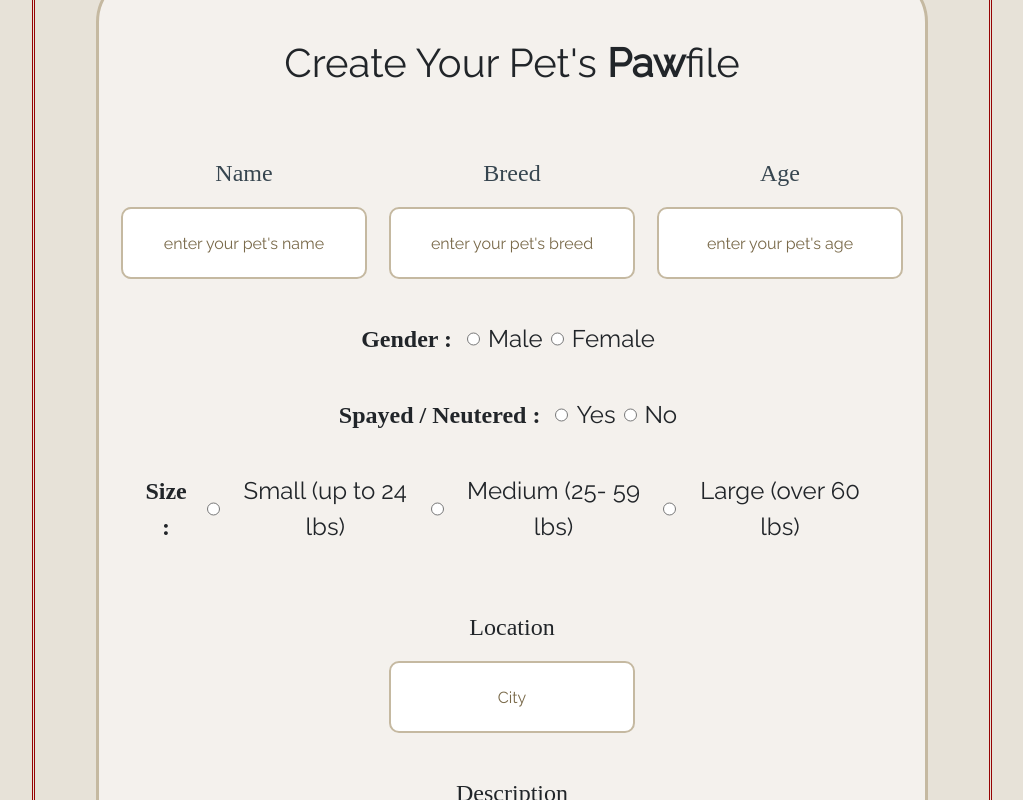
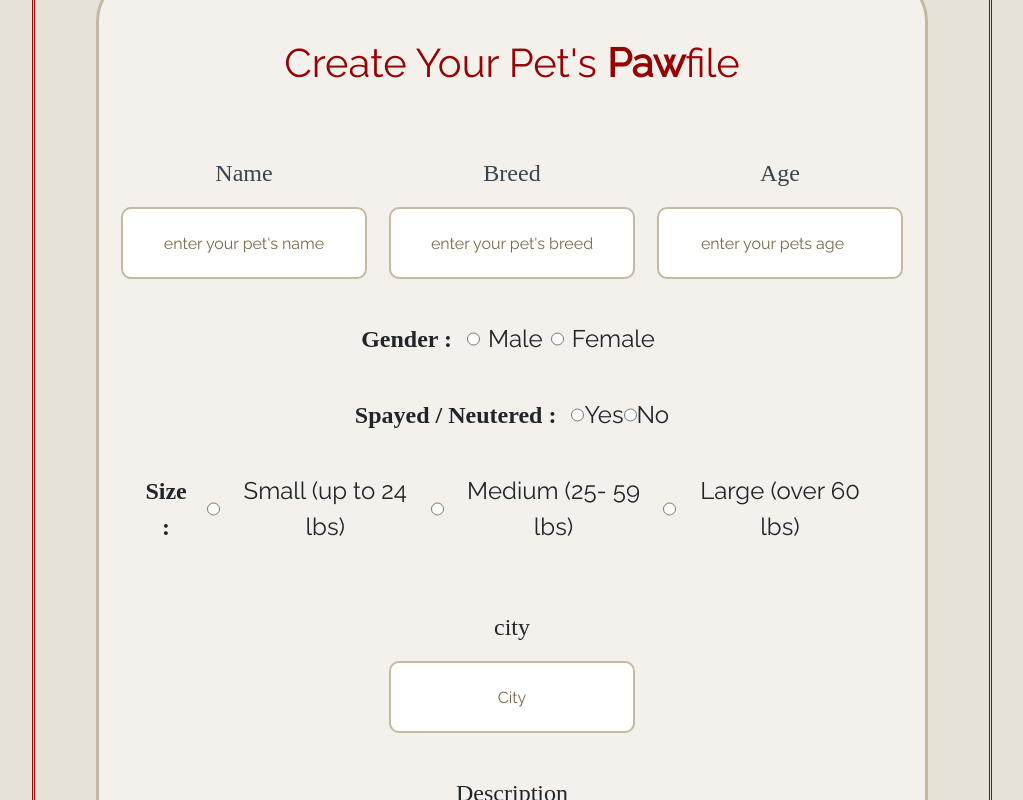
Before and after one commit to miaju/pawsome-pals, a React (Create React App) app: page /pets/new in a window 1280 px wide. Shown: the part 660-1460 px from the top of the page, without its empty margins (128-1151 px from the left). Built offline with nearby package versions, Linux system fonts and the light colour scheme; no server answers; a web font is replaced by a local one.

Commit message:
Update form values to match API

```diff
--- a/src/App.js
+++ b/src/App.js
@@ -5,24 +5,23 @@ import axios from "axios";
 // import LoginButton from 'components/LoginButton';
 // import LogoutButton from 'components/LogoutButton';
 // import Profile from 'components/Profile';
-import Form from 'components/Form';
-import NavBar from 'components/NavBar';
+import Form from "components/Form";
+import NavBar from "components/NavBar";
 import Profile from "components/Profile";
 
 import Home from "components/Home";
-import PetList from "components/PetList"
-
-
+import PetList from "components/PetList";
 
 function App() {
   const [pets, setPets] = useState([]);
 
   useEffect(() => {
-    axios.get("http://localhost:8080/api/pets")
-      .then((response) => {
-        const data = Object.entries(response.data).map(([key, value]) => ({ ...value }))
-        setPets(data);
-      });
+    axios.get("http://localhost:8080/api/pets").then((response) => {
+      const data = Object.entries(response.data).map(([key, value]) => ({
+        ...value,
+      }));
+      setPets(data);
+    });
   }, []);
 
   /**
@@ -31,11 +30,8 @@ function App() {
    * Values: name, fixed, breed, sex, age, location, description, size, housetrained
    */
   function addPet(pet) {
-    setPets([...pets, pet]);
+    setPets([...pets, newPet]);
   }
-
-  // An array containing an object of objects => pets[0]
-  console.log(pets[0]);
 
   return (
     <div>
@@ -43,7 +39,7 @@ function App() {
         <NavBar></NavBar>
         <div className="content">
           <Routes>
-            <Route path="/" element={<Home/>}/>
+            <Route path="/" element={<Home />} />
             <Route path="/pets/new" element={<Form addPet={addPet} />} />
             <Route path="/pets/view" element={<PetList pets={pets} />} />
             <Route path="/profile" element={<Profile />} />
@@ -51,7 +47,7 @@ function App() {
         </div>
       </BrowserRouter>
     </div>
-  )
+  );
 }
 
 export default App;
--- a/src/components/Form.js
+++ b/src/components/Form.js
@@ -27,9 +27,10 @@ export default function Form(props) {
   const age = useControlledInput("");
   const sex = useControlledInput("");
   const size = useControlledInput("");
-  const fixed = useControlledInput("");
-  const location = useControlledInput("");
+  const spayed_or_neutered = useControlledInput("");
+  const city = useControlledInput("");
   const description = useControlledInput("");
+  const photo_url = useControlledInput("");
 
   /**
    *
@@ -40,23 +41,26 @@ export default function Form(props) {
   function onSubmit(e) {
     e.preventDefault();
 
-    const newProfile = {
+    const value_toBoolean = spayed_or_neutered.value === "Yes" ? true : false;
+    const age_toNumber = Number(age.value);
+
+    const newPetProfile = {
       name: name.value,
       breed: breed.value,
-      age: age.value,
+      age: age_toNumber,
       sex: sex.value,
       size: size.value,
-      fixed: fixed.value,
-      location: location.value,
+      spayed_or_neutered: value_toBoolean,
+      city: city.value,
       description: description.value,
+      photo_url: "in process",
     };
 
-    props.addPet(newProfile);
-    // console.log(newProfile)
+    props.addPet(newPetProfile);
   }
 
   return (
-    <body id="body">
+    <div id="body">
       <div id="page-container">
         <div id="header">
           <h1>
@@ -66,8 +70,10 @@ export default function Form(props) {
           <img src={cuddling} id="pets-cuddling" alt="cuddling-pets" />
         </div>
         <div id="container">
-        <h1>Create Your Pet's <b>Paw</b>file</h1>
-        <form className="new-profile" onSubmit={onSubmit} autoComplete="off">
+          <h1>
+            Create Your Pet's <b>Paw</b>file
+          </h1>
+          <form className="new-profile" onSubmit={onSubmit} autoComplete="on">
             {/* <br /> */}
             <div id="labels">
               <label htmlFor="name" className="text-input">
@@ -98,7 +104,10 @@ export default function Form(props) {
                 <input
                   {...age}
                   id="age"
-                placeholder="enter your pet's age"
+                  placeholder="enter your pets age"
+                  maxLength="2"
+                  min="0"
+                  type="number"
                   required
                 />
               </label>
@@ -113,36 +122,58 @@ export default function Form(props) {
               <span className="sex">Female</span>
             </label>
 
-          <label htmlFor="fixed" className="radios">
+            <label htmlFor="spayed_or_neutered" className="radios">
               <span className="radio-tags">Spayed / Neutered :</span>
-            <input {...fixed} value="Yes" type="radio" name="fixed" required />
-            <span className="fixed">Yes</span>
-            <input {...fixed} value="No" type="radio" name="fixed" />
-            <span className="fixed">No</span>
+              <input
+                {...spayed_or_neutered}
+                value="Yes"
+                type="radio"
+                name="spayed_or_neutered"
+                required
+              />
+              <span className="spayed_or_neutered">Yes</span>
+              <input
+                {...spayed_or_neutered}
+                value="No"
+                type="radio"
+                name="spayed_or_neutered"
+              />
+              <span className="spayed_or_neutered">No</span>
             </label>
 
             <label htmlFor="size" className="radios">
               <span className="radio-tags">Size :</span>
-            <input {...size} value="small" type="radio" name="size" required />
+              <input
+                {...size}
+                value="Small"
+                type="radio"
+                name="size"
+                required
+              />
               <span className="size">Small (up to 24 lbs)</span>
-            <input {...size} value="medium" type="radio" name="size" />
+              <input {...size} value="Medium" type="radio" name="size" />
               <span className="size">Medium (25- 59 lbs)</span>
-            <input {...size} value="large" type="radio" name="size" />
+              <input {...size} value="Large" type="radio" name="size" />
               <span className="size">Large (over 60 lbs)</span>
             </label>
             <br />
 
-          <label htmlFor="location" className="text-input">
-            Location
+            <label htmlFor="city" className="text-input">
+              city
               <br />
-            <input {...location} placeholder="City" required />
+              <input {...city} placeholder="City" required />
             </label>
 
-          <label htmlFor="description" className="text-input" id="description">
+            <label
+              htmlFor="description"
+              className="text-input"
+              id="description"
+            >
               Description <br />
               <input
                 {...description}
                 placeholder="How would your pet describe themselves?"
+                minLength="3"
                 required
               />
             </label>
@@ -151,6 +182,6 @@ export default function Form(props) {
           </form>
         </div>
       </div>
-    </body>
+    </div>
   );
 }
--- a/src/components/styling/Form.scss
+++ b/src/components/styling/Form.scss
@@ -17,7 +17,7 @@
     #header {
       display: flex;
       justify-content: center;
-      color: #36454F;
+      color: #36454f;
       h1 {
         position: absolute;
         font-family: "sacramento";
@@ -55,13 +55,14 @@
   #labels {
     display: flex;
     justify-content: space-evenly;
-    color: #36454F;
+    color: #36454f;
   }
 
   h1 {
     font-family: "Raleway";
     padding-bottom: 1em;
-    // color: #960303;
+    color: #960303;
+    font-weight: light;
   }
 
   label {
```
Lines whose indentation alone changed are shown as unchanged.
